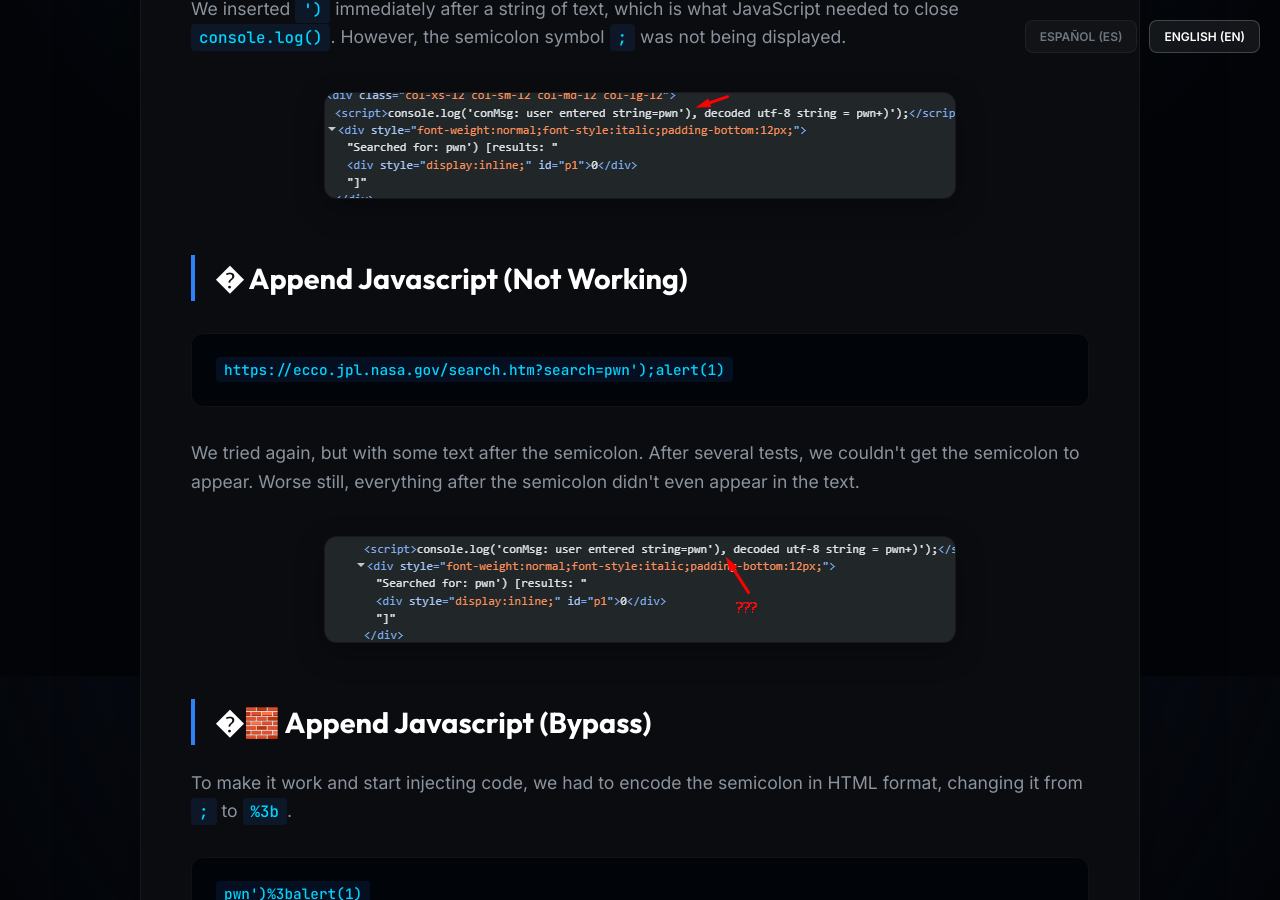
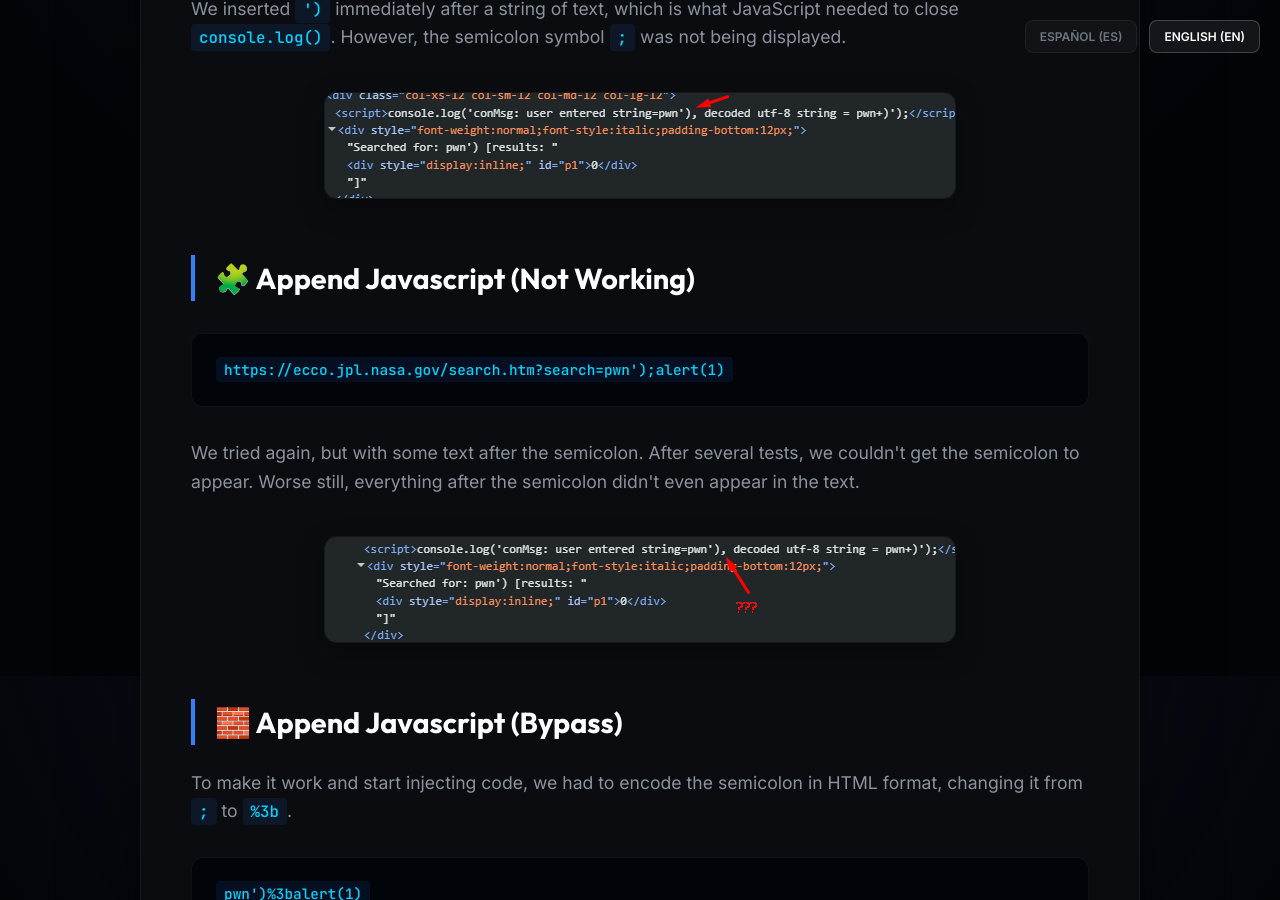
Before and after one commit to ConnorDev1337/connordev1337.github.io, a Jekyll site: the page built from en/bounties/nasa-jpl-ecco-xss-waf-bypass/index.md, in a window 1280 px wide and 900 px high, scrolled down 2024 px. Built offline with Jekyll 4.4.1, drawn with Linux system fonts in a browser that asks for light colours; some of the changed text lies outside the part shown.

Commit message:
Better writeup

```diff
--- a/en/bounties/nasa-jpl-ecco-xss-waf-bypass/index.md
+++ b/en/bounties/nasa-jpl-ecco-xss-waf-bypass/index.md
@@ -39,12 +39,12 @@ layout: default
     <p>We inserted <code>')</code> immediately after a string of text, which is what JavaScript needed to close <code>console.log()</code>. However, the semicolon symbol <code>;</code> was not being displayed.</p>
     <img src="/assets/images/nasa-jpl-ecco-xss-waf-bypass/XSS Search - ecco.jpl.nasa.gov - Closing console.log.png" alt="Closing console.log">
 
-    <h2>� Append Javascript (Not Working)</h2>
+    <h2>🧩 Append Javascript (Not Working)</h2>
     <pre><code>https://ecco.jpl.nasa.gov/search.htm?search=pwn');alert(1)</code></pre>
     <p>We tried again, but with some text after the semicolon. After several tests, we couldn't get the semicolon to appear. Worse still, everything after the semicolon didn't even appear in the text.</p>
     <img src="/assets/images/nasa-jpl-ecco-xss-waf-bypass/XSS Search - ecco.jpl.nasa.gov - Where is semicollon.png" alt="Where is semicolon">
 
-    <h2>�🧱 Append Javascript (Bypass)</h2>
+    <h2>🧱 Append Javascript (Bypass)</h2>
     <p>To make it work and start injecting code, we had to encode the semicolon in HTML format, changing it from <code>;</code> to <code>%3b</code>.</p>
     <pre><code>pwn')%3balert(1)</code></pre>
     <img src="/assets/images/nasa-jpl-ecco-xss-waf-bypass/XSS Search - ecco.jpl.nasa.gov - Bypass Semicollon.png" alt="Bypass Semicolon">
@@ -55,12 +55,12 @@ layout: default
     <img src="/assets/images/nasa-jpl-ecco-xss-waf-bypass/XSS Search - ecco.jpl.nasa.gov - Alert 1 HTML.png" alt="Alert 1 HTML">
     <img src="/assets/images/nasa-jpl-ecco-xss-waf-bypass/XSS Search - ecco.jpl.nasa.gov - Alert 1.png" alt="Alert 1">
 
-    <h2>� Second Alert (Firewall Blocks)</h2>
+    <h2>🚫 Second Alert (Firewall Blocks)</h2>
     <p>Once we had managed to execute an <code>alert()</code> on the web page, we wanted to go further and attempt to read a user's cookies. The WAF continued to reject our requests as soon as it detected suspicious strings such as <code>document.cookie</code>.</p>
     <pre><code>pwn')%3balert(document.cookie)&lt;/script&gt;;//</code></pre>
     <img src="/assets/images/nasa-jpl-ecco-xss-waf-bypass/XSS Search - ecco.jpl.nasa.gov - Search Script Tag.png" alt="Blocked by WAF">
 
-    <h2>�🕵️ Firewall Bypass for Cookies</h2>
+    <h2>🕵️ Firewall Bypass for Cookies</h2>
     <p>The WAF rejected strings like <code>document.cookie</code>. To achieve an effective WAF bypass, we created a variable <code>a</code> that contained <code>document</code>, and we requested <code>cookie</code> from that variable.</p>
     <pre><code>pwn')%3ba=document%3balert(a.cookie)&lt;/script&gt;;//</code></pre>
     <img src="/assets/images/nasa-jpl-ecco-xss-waf-bypass/XSS Search - ecco.jpl.nasa.gov - Document Cookie Alert.png" alt="Document Cookie Alert">
```
Also changed, not shown: es/bounties/nasa-jpl-ecco-xss-waf-bypass/index.md (+4 -4 lines).
